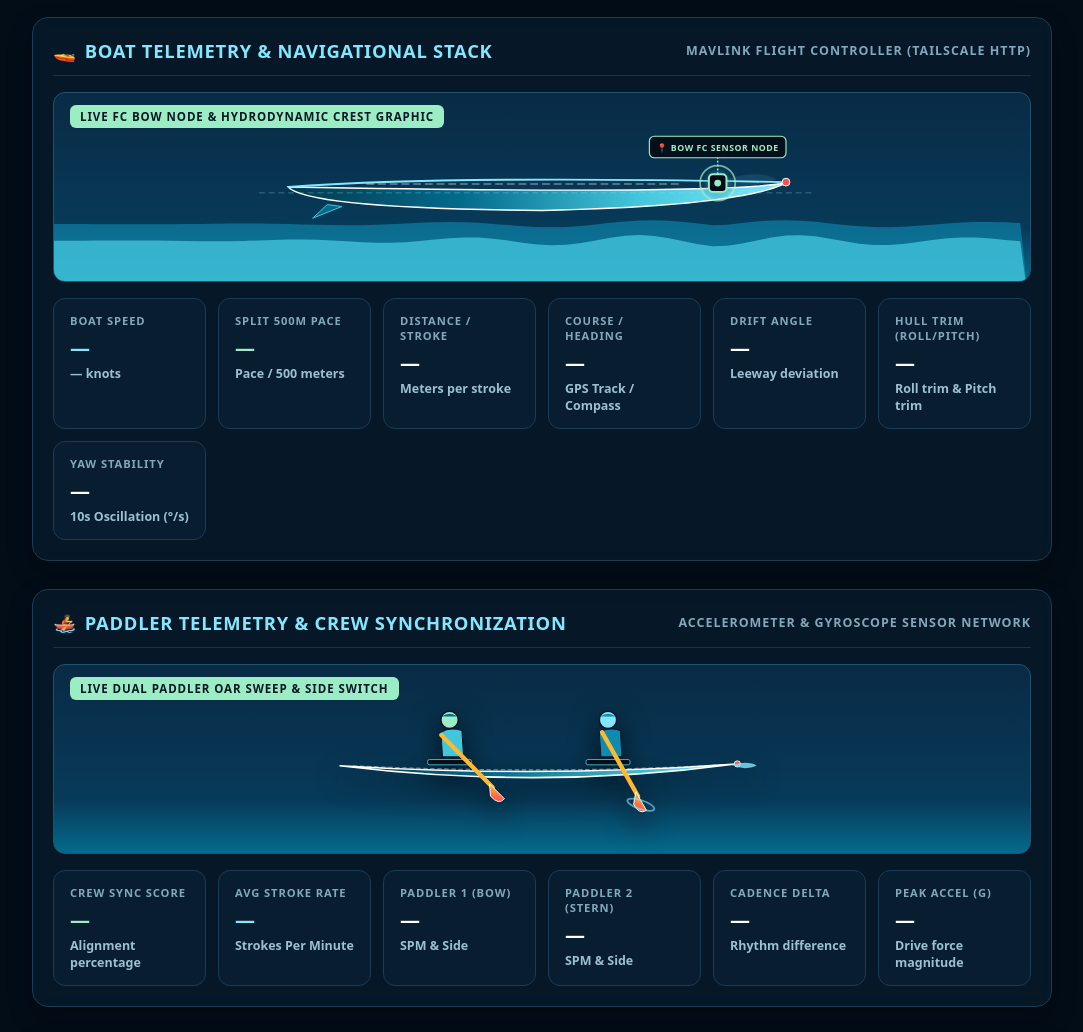
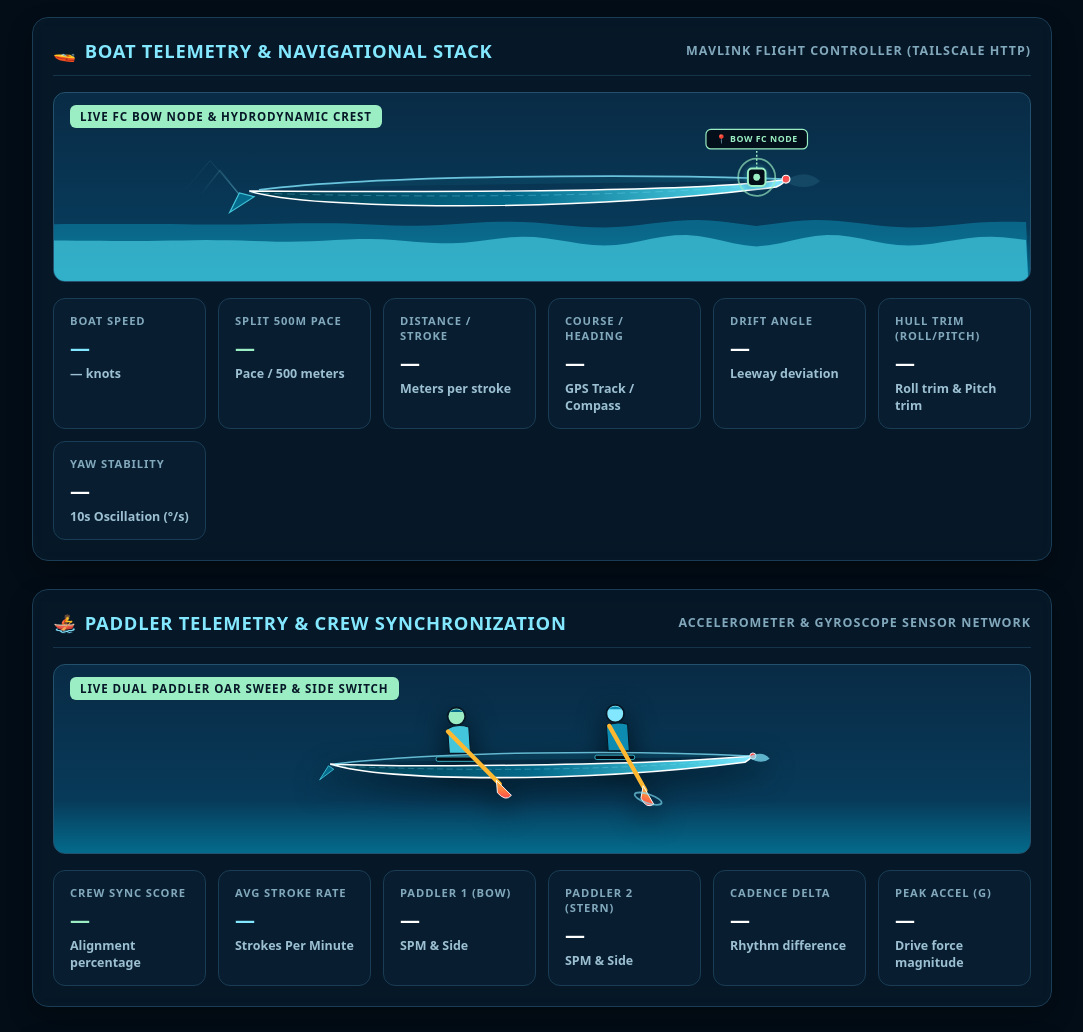
Before and after one commit to an00pie/thuzhayan-physical-ai, a plain HTML site: page boat_telemetry/live_dashboard.html in a window 1280 px wide. Shown: the part 178-1210 px from the top of the page, without its empty margins (98-1181 px from the left). Drawn offline with Linux system fonts and the light colour scheme; no server answers.

Commit message:
Improve boat hull shapes on both graphs: realistic narrow racing shell with stern rudder, deck panels, sheer line, V-wake trail; FC node at bow tip (x=720)

```diff
--- a/boat_telemetry/live_dashboard.html
+++ b/boat_telemetry/live_dashboard.html
@@ -86,18 +86,18 @@
 
     <!-- Hydrodynamic Speed-Animated Crest Visualizer centered at Bow FC Node -->
     <div class="water-box" aria-label="Animated water crest originating from Bow Flight Controller node on boat hull">
-      <div class="live-tag">LIVE FC BOW NODE & HYDRODYNAMIC CREST GRAPHIC</div>
+      <div class="live-tag">LIVE FC BOW NODE & HYDRODYNAMIC CREST</div>
 
       <svg class="waves" viewBox="0 0 1000 260" preserveAspectRatio="xMidYMid slice" aria-hidden="true">
         <defs>
           <linearGradient id="fc-hull-grad" x1="0%" y1="0%" x2="100%" y2="0%">
             <stop offset="0%" stop-color="#023a4d" />
-            <stop offset="35%" stop-color="#046b8c" />
-            <stop offset="70%" stop-color="#43c5db" />
+            <stop offset="50%" stop-color="#046b8c" />
+            <stop offset="85%" stop-color="#43c5db" />
             <stop offset="100%" stop-color="#83e8ff" />
           </linearGradient>
-          <linearGradient id="fc-deck-grad" x1="0%" y1="0%" x2="100%" y2="0%">
-            <stop offset="0%" stop-color="#082b42" />
+          <linearGradient id="fc-hull-top" x1="0%" y1="0%" x2="100%" y2="0%">
+            <stop offset="0%" stop-color="#0a3e5a" />
             <stop offset="100%" stop-color="#0d526e" />
           </linearGradient>
           <radialGradient id="fc-glow-grad" cx="50%" cy="50%" r="50%">
@@ -105,56 +105,59 @@
             <stop offset="50%" stop-color="#43c5db" stop-opacity="0.5" />
             <stop offset="100%" stop-color="#092b45" stop-opacity="0" />
           </radialGradient>
+          <linearGradient id="wake-grad" x1="100%" y1="0%" x2="0%" y2="0%">
+            <stop offset="0%" stop-color="#83e8ff" stop-opacity="0.6" />
+            <stop offset="100%" stop-color="#83e8ff" stop-opacity="0" />
+          </linearGradient>
         </defs>
 
-        <!-- FC Hydrodynamic Wave Crests (Originating at Front Bow FC Location x=680) -->
-        <path id="wave-back" fill="#0d8bb0" opacity=".62"></path>
-        <path id="wave-front" fill="#43c5db" opacity=".78"></path>
+        <!-- Wave Crests (Originating at Bow FC Location x~750) -->
+        <path id="wave-back" fill="#0d8bb0" opacity=".55"></path>
+        <path id="wave-front" fill="#43c5db" opacity=".72"></path>
 
-        <!-- Dynamic Bow Wave Spray / V-Wake at Front FC Node -->
-        <path id="fc-bow-spray" d="M 680 126 Q 715 110 740 122 Q 710 135 680 126 Z" fill="#83e8ff" opacity="0.8" />
+        <!-- Floating Realistic Racing Shell (Stern left, Bow right) -->
+        <g id="fc-boat-hull-group" transform="translate(480, 128)">
+          <!-- V-Wake Trail behind stern -->
+          <path id="fc-wake-v1" d="M -290 10 L -310 -15 L -330 10" fill="none" stroke="url(#wake-grad)" stroke-width="1.5" opacity="0.5" />
+          <path id="fc-wake-v2" d="M -290 10 L -320 -25 L -350 10" fill="none" stroke="url(#wake-grad)" stroke-width="1.0" opacity="0.3" />
 
-        <!-- Floating High-Detail Racing Boat Hull Graphic -->
-        <g id="fc-boat-hull-group" transform="translate(500, 130)">
-          <!-- Realistic Racing Shell Hull Profile (Stern x=-260 to Bow x=+250) -->
-          <!-- Main Bottom Hull Curve -->
-          <path d="M -260 0 Q -240 22 0 24 Q 200 20 250 -4 Q 180 8 -260 0 Z" fill="url(#fc-hull-grad)" stroke="#ffffff" stroke-width="1.5" />
-          <!-- Upper Deck Sheer Line & Bow Tip Ball -->
-          <path d="M -260 0 Q -100 -12 248 -5" fill="none" stroke="#83e8ff" stroke-width="2.0" />
-          <circle cx="250" cy="-5" r="4" fill="#ff4d4d" stroke="#ffffff" stroke-width="1" title="Bow Safety Ball" />
+          <!-- Stern Rudder / Skeg -->
+          <path d="M -290 8 L -300 28 L -275 12 Z" fill="#046b8c" stroke="#43c5db" stroke-width="1.2" />
 
-          <!-- Cockpit / Washboards Deck Outline -->
-          <path d="M -180 -3 L -40 -3 L 20 -3 L 140 -3" fill="none" stroke="rgba(255,255,255,0.4)" stroke-dasharray="8 4" stroke-width="1.5" />
+          <!-- Main Hull Bottom (narrow racing shell silhouette) -->
+          <path d="M -280 6 C -220 26, 60 28, 260 2 C 265 0, 268 -2, 270 -6 C 200 6, -50 8, -280 6 Z" fill="url(#fc-hull-grad)" stroke="#ffffff" stroke-width="1.5" />
 
-          <!-- Stern Fin / Skeg -->
-          <path d="M -220 18 L -235 32 L -205 20 Z" fill="#046b8c" stroke="#43c5db" stroke-width="1" />
+          <!-- Hull Deck / Top Panel (narrower, darker) -->
+          <path d="M -265 4 C -180 -8, 100 -10, 268 -6 C 200 -2, -50 -2, -265 4 Z" fill="url(#fc-hull-top)" stroke="none" opacity="0.6" />
 
-          <!-- Water Line Axis -->
-          <line x1="-290" y1="6" x2="280" y2="6" stroke="rgba(131, 232, 255, 0.35)" stroke-dasharray="6 4" stroke-width="1" />
+          <!-- Gunwale / Sheer Line (top edge highlight) -->
+          <path d="M -270 5 C -150 -10, 120 -12, 268 -6" fill="none" stroke="#83e8ff" stroke-width="1.8" opacity="0.8" />
 
-          <!-- FLIGHT CONTROLLER (FC) SENSOR NODE (POSITIONED AT FRONT / BOW OF HULL: x = +180) -->
-          <g id="fc-node" transform="translate(180, -4)">
-            <!-- Radial Pulse Ring (Expands with FC Speed) -->
+          <!-- Waterline Reflection -->
+          <path d="M -280 8 C -100 14, 150 12, 270 -3" fill="none" stroke="rgba(131,232,255,0.3)" stroke-dasharray="8 5" stroke-width="1" />
+
+          <!-- Bow Tip Safety Ball (very front) -->
+          <circle cx="270" cy="-6" r="4" fill="#ff4d4d" stroke="#ffffff" stroke-width="1.2" />
+
+          <!-- FC SENSOR NODE — positioned at BOW TIP (x=240) -->
+          <g id="fc-node" transform="translate(240, -8)">
             <circle id="fc-pulse" cx="0" cy="0" r="16" fill="url(#fc-glow-grad)" opacity="0.85" />
-            <circle cx="0" cy="0" r="18" fill="none" stroke="#9beec3" stroke-width="1.8" opacity="0.7" />
-
-            <!-- Sensor Chip Icon -->
+            <circle cx="0" cy="0" r="19" fill="none" stroke="#9beec3" stroke-width="1.8" opacity="0.65" />
             <rect x="-9" y="-9" width="18" height="18" rx="4" fill="#030d17" stroke="#9beec3" stroke-width="2" />
             <circle cx="0" cy="0" r="3.5" fill="#9beec3" />
-
-            <!-- Sensor Node Marker Pole -->
-            <line x1="0" y1="-9" x2="0" y2="-28" stroke="#9beec3" stroke-width="1.5" stroke-dasharray="2 2" />
-
-            <!-- Sensor HUD Badge Label situated at Bow FC -->
-            <g transform="translate(0, -36)">
-              <rect x="-70" y="-12" width="140" height="22" rx="5" fill="rgba(3, 13, 23, 0.92)" stroke="#9beec3" stroke-width="1.2" />
-              <text x="0" y="3" text-anchor="middle" fill="#9beec3" font-size="9" font-weight="800" letter-spacing="0.06em">📍 BOW FC SENSOR NODE</text>
+            <line x1="0" y1="-9" x2="0" y2="-30" stroke="#9beec3" stroke-width="1.5" stroke-dasharray="2 2" />
+            <g transform="translate(0, -38)">
+              <rect x="-52" y="-11" width="104" height="20" rx="5" fill="rgba(3,13,23,0.92)" stroke="#9beec3" stroke-width="1.2" />
+              <text x="0" y="2" text-anchor="middle" fill="#9beec3" font-size="9" font-weight="800" letter-spacing="0.06em">📍 BOW FC NODE</text>
             </g>
           </g>
 
-          <!-- FC Hydrodynamic Ripples at Front Bow Node -->
-          <circle id="fc-ripple-1" cx="180" cy="4" r="12" fill="none" stroke="#9beec3" stroke-width="1.5" opacity="0.8" />
-          <circle id="fc-ripple-2" cx="180" cy="4" r="28" fill="none" stroke="#43c5db" stroke-width="1.0" opacity="0.5" />
+          <!-- Bow V-Spray at FC (speed-reactive) -->
+          <path id="fc-bow-spray" d="M 268 -4 Q 290 -18 305 -4 Q 290 8 268 -4 Z" fill="#83e8ff" opacity="0.6" />
+
+          <!-- Ripple rings expanding from FC -->
+          <circle id="fc-ripple-1" cx="240" cy="2" r="12" fill="none" stroke="#9beec3" stroke-width="1.5" opacity="0.8" />
+          <circle id="fc-ripple-2" cx="240" cy="2" r="28" fill="none" stroke="#43c5db" stroke-width="1.0" opacity="0.5" />
         </g>
       </svg>
     </div>
@@ -215,13 +218,17 @@
       <div class="live-tag">LIVE DUAL PADDLER OAR SWEEP & SIDE SWITCH</div>
 
       <div id="boat-container" class="boat-graphic">
-        <svg id="paddling-svg" viewBox="0 0 500 170" width="440" height="150">
+        <svg id="paddling-svg" viewBox="0 0 520 170" width="460" height="150">
           <defs>
             <linearGradient id="paddler-hull-grad" x1="0%" y1="0%" x2="100%" y2="0%">
               <stop offset="0%" stop-color="#023a4d" />
-              <stop offset="40%" stop-color="#046b8c" />
-              <stop offset="80%" stop-color="#43c5db" />
+              <stop offset="50%" stop-color="#046b8c" />
+              <stop offset="85%" stop-color="#43c5db" />
               <stop offset="100%" stop-color="#83e8ff" />
+            </linearGradient>
+            <linearGradient id="paddler-deck-grad" x1="0%" y1="0%" x2="100%" y2="0%">
+              <stop offset="0%" stop-color="#0a3e5a" />
+              <stop offset="100%" stop-color="#0d526e" />
             </linearGradient>
             <linearGradient id="oar-grad" x1="0%" y1="0%" x2="0%" y2="100%">
               <stop offset="0%" stop-color="#ffb830" />
@@ -229,53 +236,57 @@
             </linearGradient>
           </defs>
 
-          <!-- High-Detail Sleek Racing Shell Hull Path (Facing Right) -->
+          <!-- Realistic Narrow Racing Shell Hull -->
           <g id="paddler-shell-hull">
-            <path d="M 20 100 Q 250 128 470 98 Q 250 114 20 100 Z" fill="url(#paddler-hull-grad)" stroke="#ffffff" stroke-width="1.8" />
-            <path d="M 35 100 Q 250 110 455 99" fill="none" stroke="rgba(255,255,255,0.45)" stroke-dasharray="5 3" stroke-width="1.2" />
-            <circle cx="472" cy="98" r="3.5" fill="#ff4d4d" stroke="#ffffff" stroke-width="1" />
+            <!-- Stern rudder -->
+            <path d="M 18 100 L 8 116 L 24 104 Z" fill="#046b8c" stroke="#43c5db" stroke-width="1" />
 
-            <!-- Cockpit Seat Openings -->
-            <rect x="120" y="93" width="50" height="6" rx="2" fill="#030d17" stroke="#43c5db" stroke-width="1" />
-            <rect x="300" y="93" width="50" height="6" rx="2" fill="#030d17" stroke="#43c5db" stroke-width="1" />
+            <!-- Main hull bottom (narrow, sleek) -->
+            <path d="M 20 98 C 80 118, 300 120, 490 96 C 494 94, 496 92, 498 89 C 380 100, 100 102, 20 98 Z" fill="url(#paddler-hull-grad)" stroke="#ffffff" stroke-width="1.8" />
+
+            <!-- Hull deck panel -->
+            <path d="M 30 97 C 120 86, 350 84, 496 89 C 380 92, 100 94, 30 97 Z" fill="url(#paddler-deck-grad)" stroke="none" opacity="0.55" />
+
+            <!-- Gunwale sheer line -->
+            <path d="M 25 98 C 140 84, 360 82, 496 89" fill="none" stroke="#83e8ff" stroke-width="1.6" opacity="0.75" />
+
+            <!-- Waterline dash -->
+            <path d="M 20 100 C 200 108, 380 104, 498 91" fill="none" stroke="rgba(131,232,255,0.3)" stroke-dasharray="7 4" stroke-width="1" />
+
+            <!-- Bow safety ball -->
+            <circle cx="499" cy="89" r="3.5" fill="#ff4d4d" stroke="#ffffff" stroke-width="1" />
+
+            <!-- Cockpit seat wells -->
+            <rect x="140" y="90" width="45" height="5" rx="2" fill="#030d17" stroke="#43c5db" stroke-width="1" />
+            <rect x="320" y="88" width="45" height="5" rx="2" fill="#030d17" stroke="#43c5db" stroke-width="1" />
           </g>
 
-          <!-- Paddler 2 (Stern / Rear rower) -->
-          <g id="paddler-2" transform="translate(145, 62)">
-            <!-- Head & Life Vest Body -->
+          <!-- Paddler 2 (Stern / Rear) -->
+          <g id="paddler-2" transform="translate(163, 58)">
             <circle cx="0" cy="-14" r="10" fill="#9beec3" stroke="#061827" stroke-width="2" />
-            <!-- Cap / Helmet Detail -->
-            <path d="M -9 -18 Q 0 -24 9 -18 Z" fill="#046b8c" />
+            <path d="M -8 -19 Q 0 -25 8 -19 Z" fill="#046b8c" />
             <path d="M -10 0 Q 0 -6 14 -2 L 16 28 L -8 28 Z" fill="#43c5db" stroke="#061827" stroke-width="1.2" />
-
-            <!-- Dynamic Oar Assembly -->
             <g id="oar-group-2" transform="translate(4, 12)">
-              <line x1="-14" y1="-8" x2="48" y2="48" stroke="#ffb830" stroke-width="5.0" stroke-linecap="round" />
-              <path d="M 44 44 L 62 60 Q 56 68 46 58 Z" fill="url(#oar-grad)" stroke="#ffffff" stroke-width="1" />
-              <!-- Water Splash Flare -->
+              <line x1="-14" y1="-8" x2="48" y2="48" stroke="#ffb830" stroke-width="5" stroke-linecap="round" />
+              <path d="M 44 44 L 62 60 Q 56 68 46 58 Z" fill="url(#oar-grad)" stroke="#fff" stroke-width="1" />
               <ellipse id="splash-2" cx="54" cy="56" rx="16" ry="5" fill="none" stroke="#83e8ff" stroke-width="2" opacity="0" />
             </g>
           </g>
 
-          <!-- Paddler 1 (Bow / Front rower) -->
-          <g id="paddler-1" transform="translate(325, 62)">
-            <!-- Head & Life Vest Body -->
+          <!-- Paddler 1 (Bow / Front) -->
+          <g id="paddler-1" transform="translate(343, 55)">
             <circle cx="0" cy="-14" r="10" fill="#83e8ff" stroke="#061827" stroke-width="2" />
-            <!-- Cap / Helmet Detail -->
-            <path d="M -9 -18 Q 0 -24 9 -18 Z" fill="#0d8bb0" />
+            <path d="M -8 -19 Q 0 -25 8 -19 Z" fill="#0d8bb0" />
             <path d="M -10 0 Q 0 -6 14 -2 L 16 28 L -8 28 Z" fill="#0d8bb0" stroke="#061827" stroke-width="1.2" />
-
-            <!-- Dynamic Oar Assembly -->
             <g id="oar-group-1" transform="translate(4, 12)">
-              <line x1="-14" y1="-8" x2="48" y2="48" stroke="#ffb830" stroke-width="5.0" stroke-linecap="round" />
-              <path d="M 44 44 L 62 60 Q 56 68 46 58 Z" fill="url(#oar-grad)" stroke="#ffffff" stroke-width="1" />
-              <!-- Water Splash Flare -->
+              <line x1="-14" y1="-8" x2="48" y2="48" stroke="#ffb830" stroke-width="5" stroke-linecap="round" />
+              <path d="M 44 44 L 62 60 Q 56 68 46 58 Z" fill="url(#oar-grad)" stroke="#fff" stroke-width="1" />
               <ellipse id="splash-1" cx="54" cy="56" rx="16" ry="5" fill="none" stroke="#83e8ff" stroke-width="2" opacity="0" />
             </g>
           </g>
 
-          <!-- Dynamic Bow Wave V-Spray -->
-          <path id="bow-spray" d="M 465 99 Q 485 94 494 100 Q 480 106 465 99 Z" fill="#83e8ff" opacity="0.8" />
+          <!-- Bow V-Spray -->
+          <path id="bow-spray" d="M 494 90 Q 510 82 518 92 Q 508 100 494 90 Z" fill="#83e8ff" opacity="0.7" />
         </svg>
       </div>
     </div>
@@ -367,26 +378,26 @@
 
       const format = (val, unit = '', dec = 1) => val == null ? '—' : `${Number(val).toFixed(dec)}${unit}`;
 
-      // Hydrodynamic Wave Generator originating directly at Front Bow FC point on hull (x=680)
+      // Hydrodynamic Wave Generator originating at Bow FC point on hull (x=720)
       const fcWave = (phaseVal, amplitude, baseline, freqMultiplier) => {
-        const xFC = 680; // Front Bow FC Node position
+        const xFC = 720; // Bow FC Node position (hull at 480 + FC node at 240)
         const boatSpeed = Number(telemetry.speed_kmh || 0);
         const pitchVal = Number(telemetry.pitch_deg || 0);
 
         // Spread radius expands outward from FC location as boat speed increases
-        const spread = 240 + (boatSpeed * 20);
+        const spread = 260 + (boatSpeed * 22);
 
         let path = `M 0 260 L 0 ${baseline}`;
-        for (let x = 0; x <= 1000; x += 15) {
+        for (let x = 0; x <= 1000; x += 12) {
           const dist = Math.abs(x - xFC);
-          // Gaussian attenuation centered at Front Bow FC point (x=680)
+          // Gaussian attenuation centered at Bow FC point
           const attenuation = Math.exp(- (dist * dist) / (2 * spread * spread));
 
-          // Wave crest calculation originating at Front Bow FC point
-          const waveSin = Math.sin((dist / (28.0 * freqMultiplier)) - phaseVal) * amplitude * attenuation;
+          // Wave crest calculation originating at Bow FC point
+          const waveSin = Math.sin((dist / (26.0 * freqMultiplier)) - phaseVal) * amplitude * attenuation;
 
           // Pitch tilt offset across hull length
-          const tiltOffset = (x - xFC) * Math.sin((pitchVal * Math.PI) / 180.0) * 0.75;
+          const tiltOffset = (x - xFC) * Math.sin((pitchVal * Math.PI) / 180.0) * 0.7;
 
           const y = baseline + waveSin + tiltOffset;
           path += ` L ${x.toFixed(1)} ${y.toFixed(1)}`;
@@ -427,7 +438,7 @@
         if (hullGroup) {
           const pitch = Number(telemetry.pitch_deg || 0);
           const roll = Number(telemetry.roll_deg || 0);
-          hullGroup.setAttribute('transform', `translate(500, ${130 + (roll * 0.8)}) rotate(${(-pitch).toFixed(1)})`);
+          hullGroup.setAttribute('transform', `translate(480, ${128 + (roll * 0.8)}) rotate(${(-pitch).toFixed(1)})`);
         }
 
         // FC Ripple expansion from Bow FC Node
```
